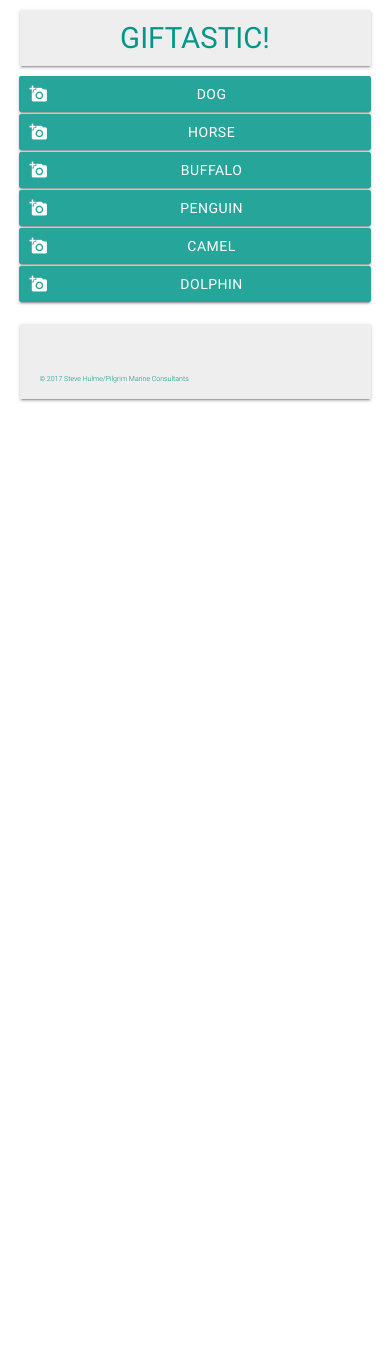
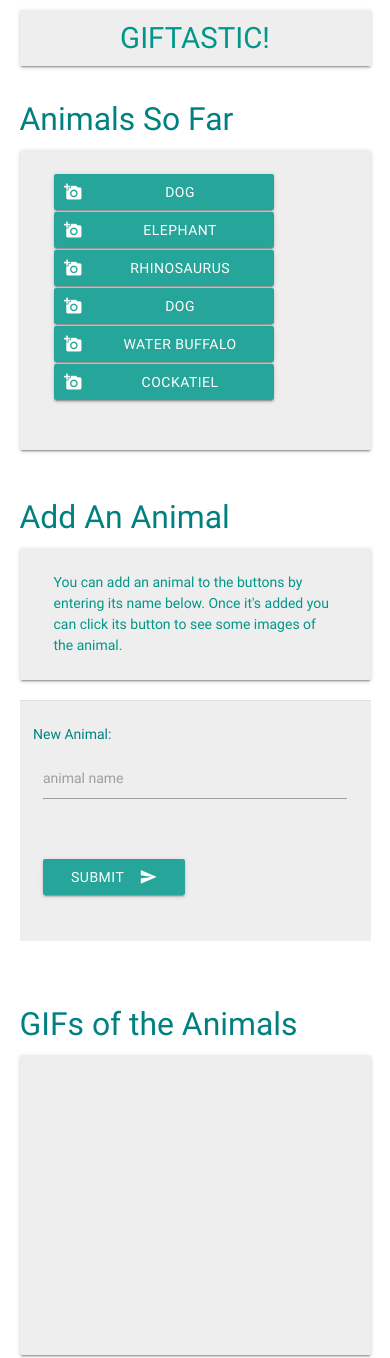
Before and after one commit to shulme801/GifTastic, a plain HTML site: page index.html in a window 390 px wide. Shown: the top 1358 px of the page. Before the commit the page ends 844 px from the top, so only its background shows below. Drawn offline with nearby package versions, Linux system fonts and the light colour scheme; no server answers.

Commit message:
3 Nov Commit with responsive Materialize working

```diff
--- a/assets/css/style.css
+++ b/assets/css/style.css
@@ -1,14 +1,20 @@
 
-      button,
+    button,
     div,
     form,
     input {
       margin: 10px;
     }
 
+    h1, h2, h3, h4, h5, h6 {
+        color: teal;
+
+    }
+
     .myButton {
         margin-right: 2px;
         margin-bottom: 2px;
+        max-width: 220px;
 
     }
 
@@ -17,12 +23,13 @@
     }
 
     .myTinyImage {
-        /*height: 14px;*/
-   /*     width: 18px;*/
         margin-left: 5px;
         margin-right: 5px;
         margin-top: 0px;
         vertical-align: text-top;
+    }
+    .myCard {
+        min-height: 450px;
     }
 
     #mySignature {
@@ -35,7 +42,6 @@
     @media only screen and (max-width: 599px) {
         #mySignature {
             font-size: .5em;
-            /*height: 50px;*/
             margin-bottom: 0px;
 
         }
@@ -50,6 +56,9 @@
         .myFooter{
             height: 75px;
             min-height: 0px !important;
+        }
+        .myCard {
+            min-height: 300px;
         }
 
     }
@@ -78,4 +87,8 @@
             min-height: 36px !important;
         }
 
+        .myCard {
+            min-height: 600px;
+        }
+
     }
--- a/index.html
+++ b/index.html
@@ -43,23 +43,60 @@
       </nav>
     </div>
   </header>
+
   <main>
-        <!-- <div class="container"> -->
+    <div class="container"> <!-- The container that holds the main input&output areas -->
+      <div class="row">
+         <div class="col s12 m7 l7">
+            <h4>Animals So Far</h4>
+              <div class="card grey lighten-3 teal-text z-depth-1">
+                <div class="card-content teal-text myCard">
+                  <a class="col s12 waves-effect waves-light btn myButton z-depth-1"><i class="material-icons left img-responsive">add_a_photo</i>Dog</a>
+                  <a class="col s12 waves-effect waves-light btn myButton z-depth-1"><i class="material-icons left img-responsive">add_a_photo</i>Elephant</a>
+                  <a class="col s12 waves-effect waves-light btn myButton z-depth-1"><i class="material-icons left img-responsive">add_a_photo</i>Rhinosaurus</a>
+                  <a class="col s12 waves-effect waves-light btn myButton z-depth-1"><i class="material-icons left img-responsive">add_a_photo</i>Dog</a>
+                  <a class="col s12 waves-effect waves-light btn myButton z-depth-1"><i class="material-icons left img-responsive">add_a_photo</i>Water Buffalo</a>
+                  <a class="col s12 waves-effect waves-light btn myButton z-depth-1"><i class="material-icons left img-responsive">add_a_photo</i>Cockatiel</a>
 
-          <div class="container">
-            <div class="row">
-              <div id="animalsbuttons"">
-                    <a class="col s12 m3 l3 waves-effect waves-light btn myButton z-depth-1"><i class="material-icons left img-responsive">add_a_photo</i>Dog</a>
-                    <a class="col s12 m3 l3 waves-effect waves-light btn myButton z-depth-1"><i class="material-icons left img-responsive">add_a_photo</i>Horse</a>
-                    <a class="col s12 m3 l3 waves-effect waves-light btn myButton z-depth-1"><i class="material-icons left img-responsive">add_a_photo</i>Buffalo</a>
-                    <a class="col s12 m3 l3 waves-effect waves-light btn myButton z-depth-1"><i class="material-icons left img-responsive">add_a_photo</i>Penguin</a>
-                    <a class="col s12 m3 l3 waves-effect waves-light btn myButton z-depth-1"><i class="material-icons left img-responsive">add_a_photo</i>Camel</a>
-                    <a class="col s12 m3 l3 waves-effect waves-light btn myButton z-depth-1"><i class="material-icons left img-responsive">add_a_photo</i>Dolphin</a>
+                </div>
               </div>
-            </div>
           </div>
-      <!-- </div> -->
+          <div class="col s12 m4 l4">
+            <h4>Add An Animal</h4>
+              <div class="card grey lighten-3 teal-text z-depth-1">
+                <div class="card-content teal-text">
+                    <p>You can add an animal to the buttons by entering its name below. Once it's added you can click its button to see some images of the animal.</p>
+                </div>
+                <div class="card-action col s12">
+                  <div class="row">
+                    <h6>New Animal:</h6>
+                      <div class="input-field">
+                        <input id="newAnimal" type="text">
+                        <label for="newAnimal">animal name</label>
+                      </div>
+                  </div>
+                  <div class="row">
+                    <button class="btn waves-effect waves-light" type="submit"
+                       name="action">Submit
+                      <i class="material-icons right">send</i>
+                    </button>
+                  </div>
+                </div>
+              </div>
+          </div>
+      </div> <!-- End of Row 1-->
+      <div class="row">
+        <div class="col s12 m12 l12">
+            <h4>GIFs of the Animals</h4>
+              <div class="card grey lighten-3 teal-text z-depth-1">
+                <div class="card-content teal-text myCard">
+                </div>
+              </div>
+        </div>
+      </div> <!-- End of Row 2 -->
+    </div>  <!-- End of the main container -->
   </main>
+
   <footer class="container page-footer grey lighten-3 teal-text z-depth-1 myFooter">
     <div class="nav-wrapper">
           <div class="footer-copyright grey lighten-3 teal-text myCopyright">
```
